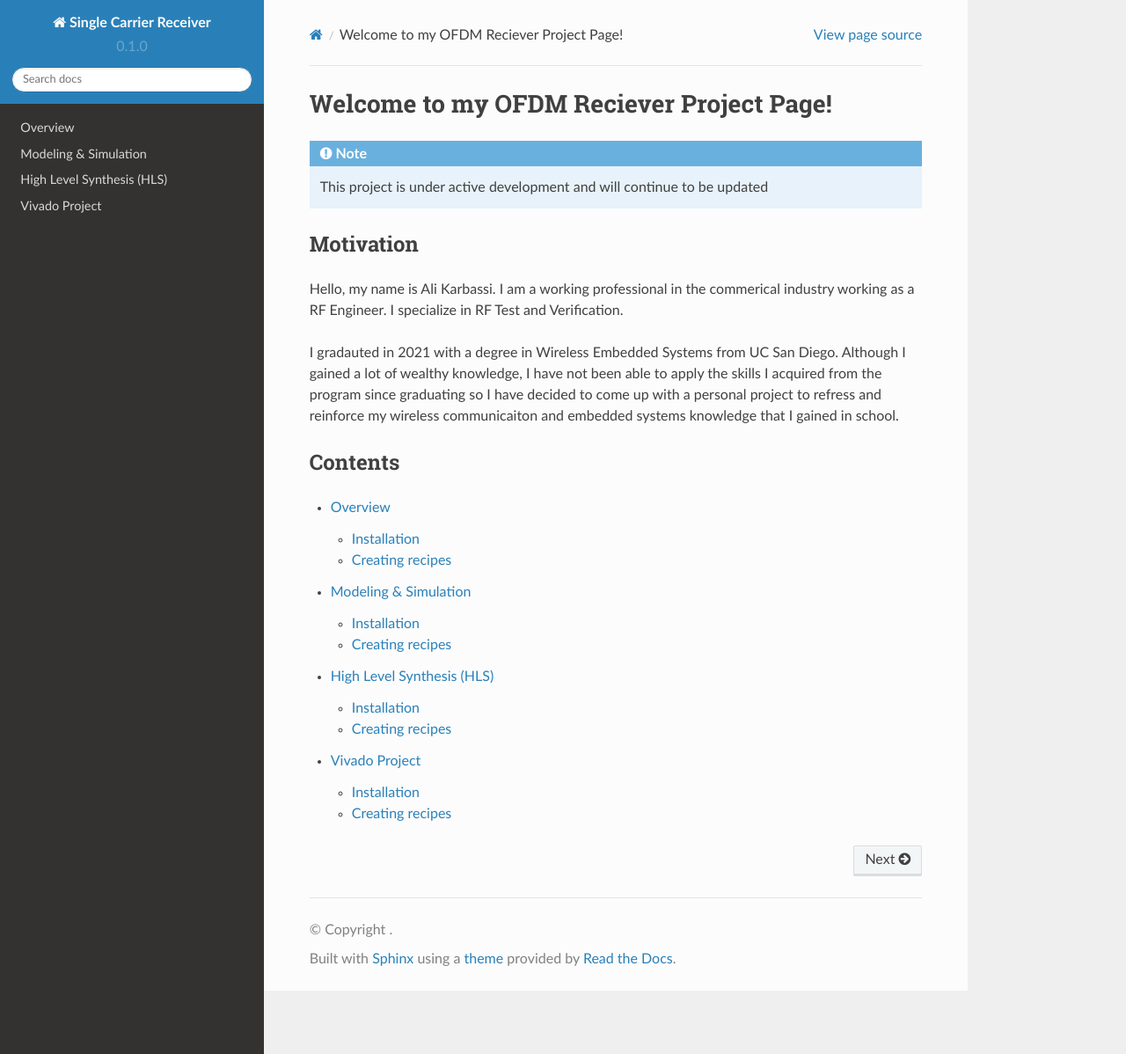
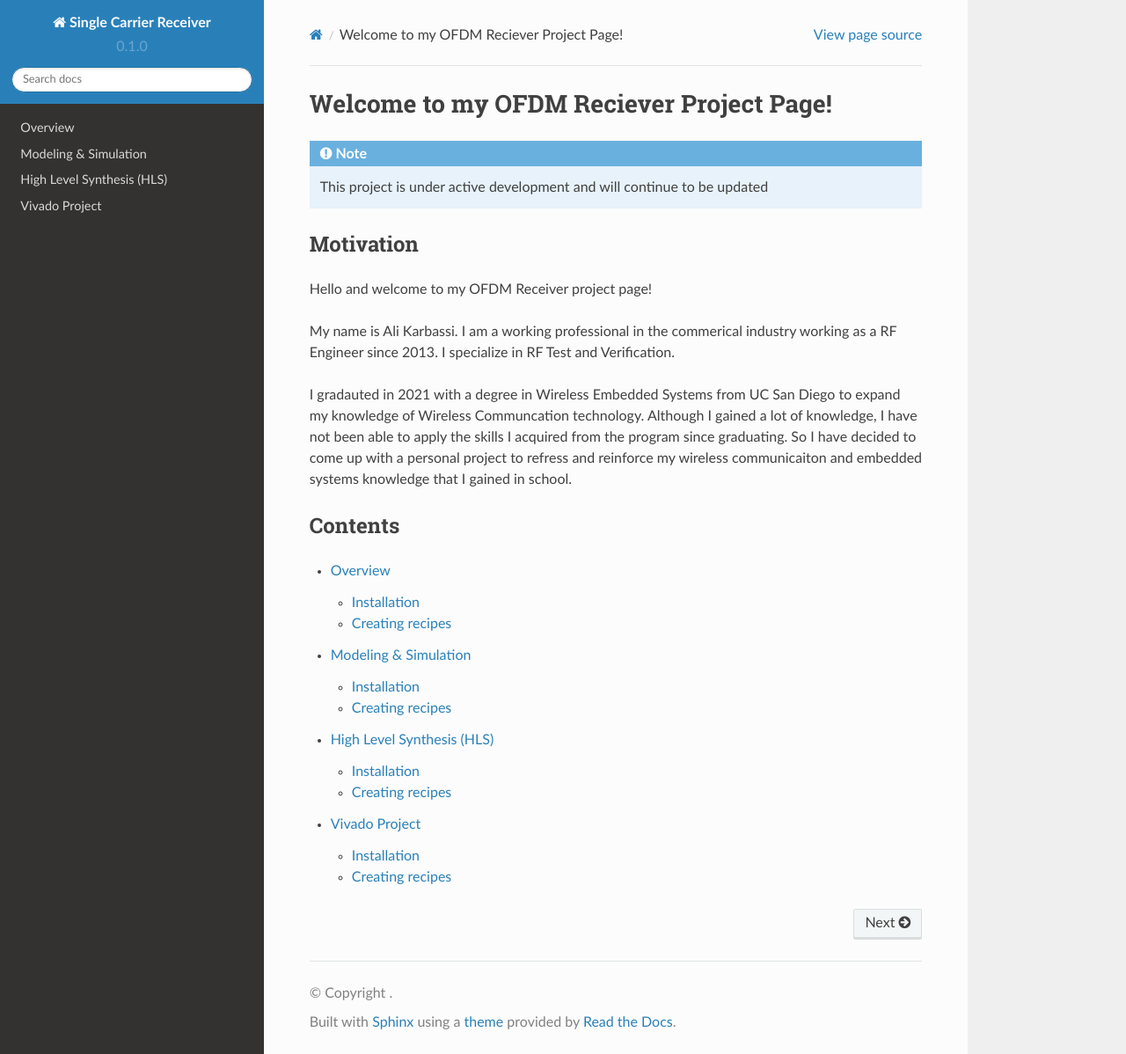
Before and after one commit to alikarb/OFDM-Recevier, a Sphinx documentation site: the page built from docs/source/index.rst, in a window 1280 px wide and 1198 px high. Shown: the whole window at 88% size. Built offline with Sphinx 7.4.7 and the Read the Docs theme 2.0.0, drawn with Linux system fonts in a browser that asks for light colours; pages that are not in the unit, such as notebooks, are missing from menus.

Commit message:
fixed sentence formatting in motivation

```diff
--- a/docs/source/index.rst
+++ b/docs/source/index.rst
@@ -9,9 +9,11 @@ Welcome to my OFDM Reciever Project Page!
 Motivation
 --------
 
-Hello, my name is Ali Karbassi. I am a working professional in the commerical industry working as a RF Engineer. I specialize in RF Test and Verification.
+Hello and welcome to my OFDM Receiver project page!
 
-I gradauted in 2021 with a degree in Wireless Embedded Systems from UC San Diego. Although I gained a lot of wealthy knowledge, I have not been able to apply the skills I acquired from the program since graduating so I have decided to come up with a personal project to refress and reinforce my wireless communicaiton and embedded systems knowledge that I gained in school.
+My name is Ali Karbassi. I am a working professional in the commerical industry working as a RF Engineer since 2013. I specialize in RF Test and Verification.
+
+I gradauted in 2021 with a degree in Wireless Embedded Systems from UC San Diego to expand my knowledge of Wireless Communcation technology. Although I gained a lot of knowledge, I have not been able to apply the skills I acquired from the program since graduating. So I have decided to come up with a personal project to refress and reinforce my wireless communicaiton and embedded systems knowledge that I gained in school.
 
 
 Contents
```
